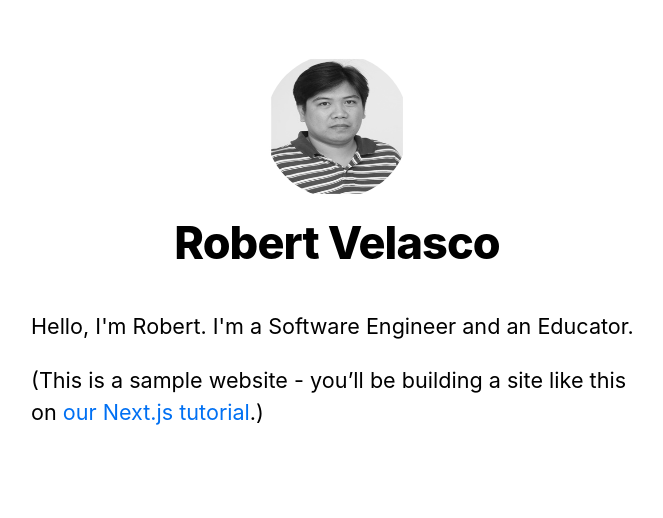
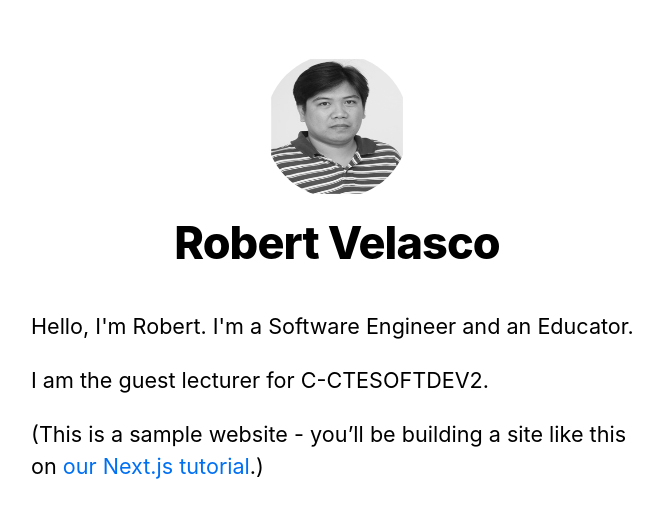
Before and after one commit to rnvelasco/CPE3A-nextjs-blog-, a Next.js app: page / in a window 1280 px wide. Shown: the top 518 px of the page, without its empty margins (303-966 px from the left). Built offline with nearby package versions, Linux system fonts and the light colour scheme.

Commit message:
[00001] Update description in index.js

```diff
--- a/pages/index.js
+++ b/pages/index.js
@@ -10,6 +10,7 @@ export default function Home() {
       </Head>
       <section className={utilStyles.headingMd}>
         <p>Hello, I'm Robert.  I'm a Software Engineer and an Educator.</p>
+        <p>I am the guest lecturer for C-CTESOFTDEV2.</p>
         <p>
           (This is a sample website - you’ll be building a site like this on{' '}
           <a href="https://nextjs.org/learn">our Next.js tutorial</a>.)
```
